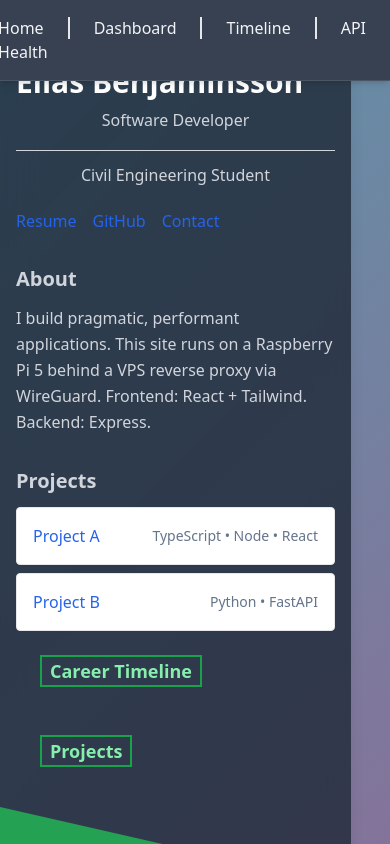
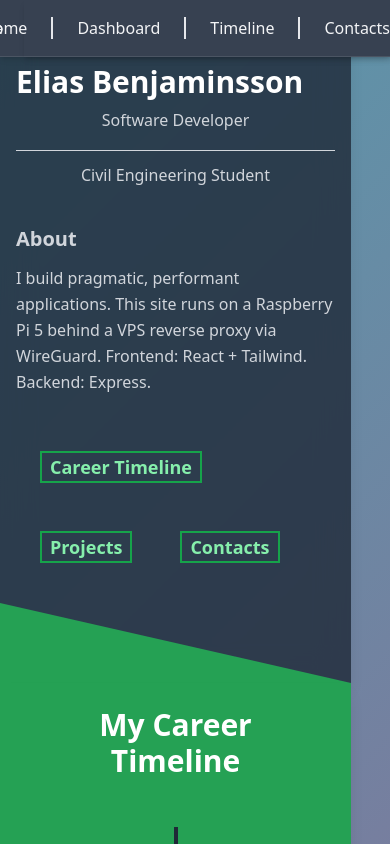
Before and after one commit to EliasBe123/elias-portfolio, a React (Vite) app in the folder apps/web/: page / in a window 390 px wide. Shown: the top 844 px of the page. Built offline with nearby package versions, Linux system fonts and the light colour scheme.

Commit message:
icon for tab, contacts moved to bottom of App.tsx

```diff
--- a/apps/web/index.html
+++ b/apps/web/index.html
@@ -2,6 +2,7 @@
 <html lang="en">
   <head>
     <meta charset="UTF-8" />
+    <link rel="icon" type="image/x-icon" href="/favicon.ico" />
     <meta name="viewport" content="width=device-width, initial-scale=1.0" />
     <meta name="description" content="Elias Benjaminsson — Software Developer" />
     <title>Elias Benjaminsson — Portfolio</title>
--- a/apps/web/src/App.tsx
+++ b/apps/web/src/App.tsx
@@ -1,6 +1,10 @@
 import Navbar from "./Navbar";
 import Timeline from "./Timeline";
 import Projects from "./Projects";
+import Footer from "./Footer";
+import Contacts from "./Contacts";
+
+
 export default function App() {
   const projects = [
     { name: "Project A", link: "#", tech: ["TypeScript", "Node", "React"] },
@@ -32,20 +36,6 @@ export default function App() {
                   <p className="text-gray-300 typing">Civil Engineering Student</p>
                 </div>
               </div>
-              <nav className="mt-4 flex gap-4 text-blue-600">
-                <a href="/resume.pdf" className="hover:underline">
-                  Resume
-                </a>
-                <a
-                  href="https://github.com/your-github"
-                  className="hover:underline"
-                >
-                  GitHub
-                </a>
-                <a href="mailto:you@example.com" className="hover:underline">
-                  Contact
-                </a>
-              </nav>
             </header>
 
             <section className="mb-8">
@@ -58,29 +48,7 @@ export default function App() {
             </section>
 
             <section className="mb-8">
-              <h2 className="text-xl font-semibold mb-3 text-gray-300">
-                Projects
-              </h2>
-              <ul className="space-y-2">
-                {projects.map((p) => (
-                  <li
-                    key={p.name}
-                    className="p-4 rounded border bg-white shadow-sm"
-                  >
-                    <div className="flex items-center justify-between">
-                      <a
-                        href={p.link}
-                        className="font-medium text-blue-600 hover:underline"
-                      >
-                        {p.name}
-                      </a>
-                      <div className="text-sm text-slate-500">
-                        {p.tech.join(" • ")}
-                      </div>
-                    </div>
-                  </li>
-                ))}
-              </ul>
+
               <div className="w-full relative flex justify-left flex-wrap">
                 <a href="#section-timeline" className="text-lg m-6 group font-bold relative w-max border-2 border-green-600 text-green-300">
                   <span className="m-2">Career Timeline</span>
@@ -89,6 +57,11 @@ export default function App() {
                 </a>
                 <a href="#section-projects" className="text-lg m-6 group font-bold relative w-max border-2 border-green-600 text-green-300">
                   <span className="m-2">Projects</span>
+                  <span className="absolute -bottom-2 left-1/2 w-0 transition-all h-0.5 bg-green-600 group-hover:w-3/6"></span>
+                  <span className="absolute -bottom-2 right-1/2 w-0 transition-all h-0.5 bg-green-600 group-hover:w-3/6"></span>
+                </a>
+                <a href="#section-contacts" className="text-lg m-6 group font-bold relative w-max border-2 border-green-600 text-green-300">
+                  <span className="m-2">Contacts</span>
                   <span className="absolute -bottom-2 left-1/2 w-0 transition-all h-0.5 bg-green-600 group-hover:w-3/6"></span>
                   <span className="absolute -bottom-2 right-1/2 w-0 transition-all h-0.5 bg-green-600 group-hover:w-3/6"></span>
                 </a>
@@ -126,12 +99,29 @@ export default function App() {
       </div>
   </section>
   {/* PROJECTS SECTION */}
-  <section id="section-projects" className="relative w-[90%] md:w-[60%] sm:mx-auto shadow-lg text-white" style={{ background: "#49b7f2ff" }}>
-    <div className="max-w-4xl mx-auto px-6">
+  <section id="section-projects" className="relative w-[90%] md:w-[60%] sm:mx-auto text-white" style={{ background: "#49b7f2ff" }}>
+    <div className="max-w-4xl mx-auto px-6 pb-32">
         <Projects />
       </div>
+      <div className="absolute bottom-0 left-0 w-full overflow-hidden leading-[0] sm:mx-auto">
+        <svg
+          className="relative block w-full h-[80px]"
+          xmlns="http://www.w3.org/2000/svg"
+          preserveAspectRatio="none"
+          viewBox="0 0 1200 120"
+        >
+          <path d="M0 0L1200 120L0 120V0Z" fill="#1f2937" />
+        </svg>
+      </div>
   </section>
+  {/* CONTACTS SECTION */}
+  <section id="section-contacts" className="w-[90%] md:w-[60%] sm:mx-auto text-white" style={{ background: "#1f2937" }}>
+    <div className="max-w-4xl mx-auto px-6 pb-32">
+        <Contacts />
+      </div>
+    </section>
   {/* FOOTER */}
+  <Footer />
       </div >
     </div >
   );
--- /dev/null
+++ b/apps/web/src/Contacts.tsx
@@ -0,0 +1,55 @@
+import React from "react";
+import { Github, Linkedin, Mail } from "lucide-react";
+import Navbar from "./Navbar";
+
+export default function Contacts() {
+  const contacts = [
+    {
+      name: "GitHub",
+      icon: <Github className="w-6 h-6" />,
+      href: "https://github.com/EliasBe123",
+      username: "EliasBe123"
+    },
+    {
+      name: "LinkedIn",
+      icon: <Linkedin className="w-6 h-6" />,
+      href: "https://linkedin.com/in/eliasbenjaminsson",
+      username: "eliasbenjaminsson"
+    },
+    {
+      name: "Email",
+      icon: <Mail className="w-6 h-6" />,
+      href: "mailto:eliasv.benjaminsson@gmail.com",
+      username: "eliasv.benjaminsson@gmail.com"
+    },
+  ];
+
+  return (
+
+    <section className="text-white py-16 min-h-screen">
+        <Navbar />
+      <div className="max-w-3xl mx-auto px-4 sm:px-6 text-center">
+        {/* Intro paragraph */}
+        <p className="mb-12 text-lg text-gray-300">
+          I’m always open to new opportunities and collaborations. Feel free to reach out to me via GitHub, LinkedIn, or Email.
+        </p>
+
+        {/* Contacts in a column */}
+        <div className="flex flex-col gap-6">
+          {contacts.map((contact, index) => (
+            <a
+              key={index}
+              href={contact.href}
+              target="_blank"
+              rel="noopener noreferrer"
+              className="flex items-center gap-3 px-6 py-3 rounded-lg shadow-md bg-gray-800 hover:bg-gray-700 transition w-128 justify-center"
+            >
+              {contact.icon}
+              <span className="text-lg">{contact.name}: {contact.username}</span>
+            </a>
+          ))}
+        </div>
+      </div>
+    </section>
+  );
+}
--- a/apps/web/src/Footer.tsx
+++ b/apps/web/src/Footer.tsx
@@ -1,9 +1,20 @@
 export default function Footer() {
   return (
-    <footer className="bg-gray-800 text-white py-6 mt-12">
-      <div className="max-w-7xl mx-auto px-4 text-center">
-        <p>&copy; {new Date().getFullYear()} Your Name. All rights reserved.</p>
-      </div>
+    <footer className="bg-gray-800 text-white py-6 mt-12 flex justify-center">
+        <div className="border-t-4 border-green-500 w-2/3 text-center">
+          <p>
+            &copy; {new Date().getFullYear()} Designed & developed by Elias Benjaminsson under
+            <a
+                href="https://opensource.org/licenses/MIT"
+                className="underline text-blue-400 hover:text-blue-600 mx-1"
+                target="_blank"
+            rel="noopener noreferrer"
+        >
+            MIT
+        </a>
+        .
+        </p>
+        </div>
     </footer>
   );
 }
--- a/apps/web/src/Navbar.tsx
+++ b/apps/web/src/Navbar.tsx
@@ -9,7 +9,7 @@ export default function Navbar() {
           <a href="/" className="hover:text-blue-600 border-r-2 pr-6">Home</a>
           <a href="/dashboard" className="hover:text-blue-600 border-r-2 pr-6">Dashboard</a>
           <a href="/timeline" className="hover:text-blue-600 border-r-2 pr-6">Timeline</a>
-          <a href="/api/health" className="hover:text-blue-600">API Health</a>
+          <a href="/contacts" className="hover:text-blue-600">Contacts</a>
         </div>
       </div>
     </nav>
--- a/apps/web/src/main.tsx
+++ b/apps/web/src/main.tsx
@@ -5,6 +5,7 @@ import './index.css';
 import App from './App';
 import Dashboard from './Dashboard';
 import Timeline from './Timeline';
+import Contacts from './Contacts';
 document.documentElement.classList.add('dark');
 
 createRoot(document.getElementById('root')!).render(
```
Also changed, not shown: 2 other files (tests, documents, lock files or other folders).
